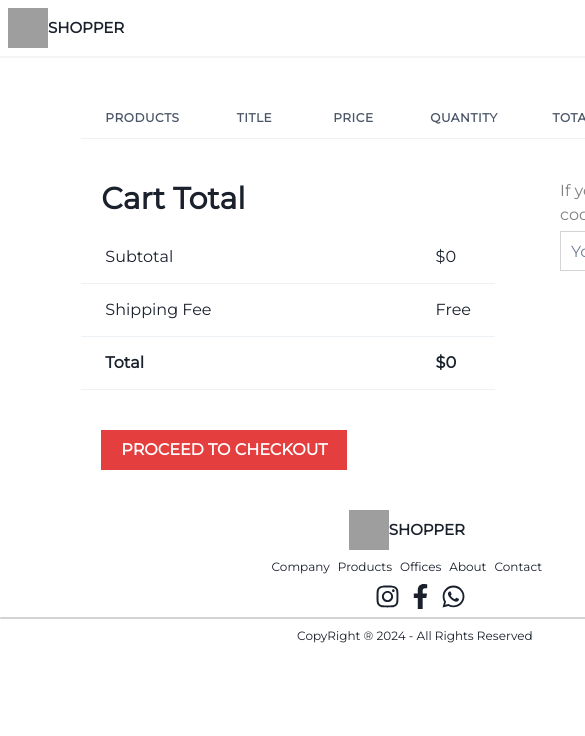
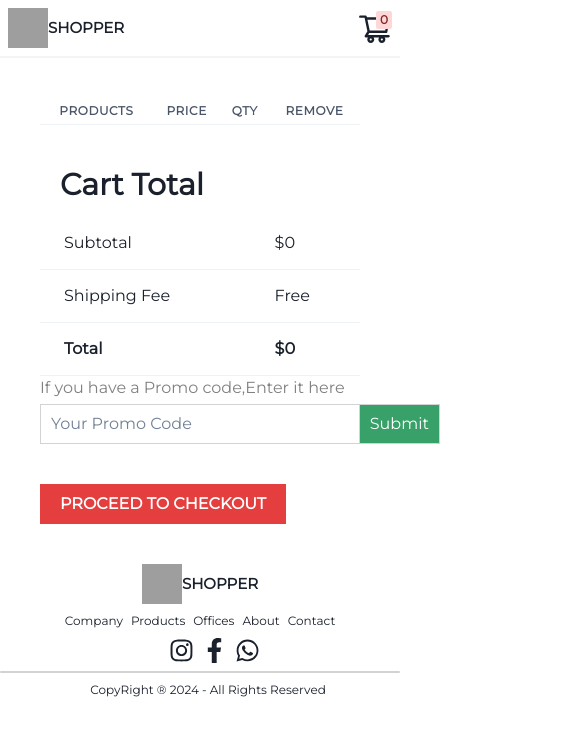
Before and after one commit to mahsannawaz1/React-Eccomerce, a React (Vite) app in the folder vite-project/: page /cart in a window 390 px wide. Shown: the top 736 px of the page, 585 px wide, since content can reach past the window. Built offline with nearby package versions, Linux system fonts and the light colour scheme; grey boxes are pictures that could not be loaded.

Commit message:
Make the table responsive on the Cart page

```diff
--- a/vite-project/src/components/NavBar.tsx
+++ b/vite-project/src/components/NavBar.tsx
@@ -15,7 +15,7 @@ import {
 } from "@chakra-ui/react";
 import logo from "../assets/images/logo.jpg";
 import { AiOutlineShoppingCart } from "react-icons/ai";
-import { NavLink } from "react-router-dom";
+import { Link, NavLink } from "react-router-dom";
 import { ChevronDownIcon } from "@chakra-ui/icons";
 import { useContext } from "react";
 import CartContext from "../assets/contexts/cartContext";
@@ -34,6 +34,7 @@ const NavBar = () => {
         lg: "0px",
       }}
     >
+      <Link to="/">
         <Flex alignItems="center">
           <Image
             src={logo}
@@ -54,7 +55,8 @@ const NavBar = () => {
             Shopper
           </Text>
         </Flex>
-      <Show above="md">
+      </Link>
+      <Show above="lg">
         <UnorderedList
           display="flex"
           alignItems={"center"}
@@ -100,7 +102,7 @@ const NavBar = () => {
         </UnorderedList>
       </Show>
       <Flex gap={8}>
-        <Show above="md">
+        <Show above="lg">
           <Button
             borderRadius={"35px"}
             background="white"
--- a/vite-project/src/pages/Cart.tsx
+++ b/vite-project/src/pages/Cart.tsx
@@ -15,6 +15,7 @@ import {
   Badge,
   Image,
   Link,
+  Show,
 } from "@chakra-ui/react";
 import { IoClose } from "react-icons/io5";
 
@@ -29,18 +30,26 @@ const Cart = () => {
         <Table variant="simple">
           <Thead>
             <Tr fontWeight="bold">
-              <Th fontWeight="bold">Products</Th>
-              <Th fontWeight="bold">Title</Th>
-              <Th fontWeight="bold" isNumeric>
-                Price
+              <Th fontWeight="bold" padding={{ base: "5px" }}>
+                <Text textAlign={"center"}>Products</Text>
               </Th>
-              <Th fontWeight="bold" isNumeric>
-                Quantity
+              <Show above="lg">
+                <Th fontWeight="bold" padding={{ base: "5px" }}>
+                  Title
                 </Th>
-              <Th fontWeight="bold" isNumeric>
-                Total
+              </Show>
+              <Th fontWeight="bold" padding={{ base: "5px" }} isNumeric>
+                <Text textAlign={"center"}>Price</Text>
               </Th>
-              <Th fontWeight="bold" isNumeric>
+              <Th fontWeight="bold" padding={{ base: "5px" }} isNumeric>
+                <Text textAlign={"center"}>Qty</Text>
+              </Th>
+              <Show above="md">
+                <Th fontWeight="bold" padding={{ base: "5px" }} isNumeric>
+                  <Text textAlign={"center"}>Total</Text>
+                </Th>
+              </Show>
+              <Th fontWeight="bold" padding={{ base: "5px" }} isNumeric>
                 <Text textAlign={"center"}>Remove</Text>
               </Th>
             </Tr>
@@ -48,23 +57,93 @@ const Cart = () => {
           <Tbody>
             {cart.cartItems.map(({ item, quantity }) => (
               <Tr key={item.id}>
-                <Td>
+                <Td padding={{ base: "5px" }}>
                   <Flex justifyContent={"center"}>
                     <Link as={ReactRouterLink} to={`/product/${item.id}`}>
                       <Image src={item.image} boxSize={10} />
                     </Link>
                   </Flex>
                 </Td>
-                <Td>
+                <Show above="lg">
+                  <Td
+                    padding={{ base: "5px" }}
+                    maxWidth={"200px"}
+                    whiteSpace={"nowrap"}
+                    isTruncated
+                  >
                     <Link as={ReactRouterLink} to={`/product/${item.id}`}>
                       {item.title}
                     </Link>
                   </Td>
+                </Show>
+                <Td isNumeric padding={{ base: "5px" }}>
+                  <Text textAlign={"center"}>${item.price.toFixed(2)}</Text>
+                </Td>
+                <Td textAlign={"end"} padding={{ base: "5px" }}>
+                  <Flex justifyContent={"Center"}>
+                    <Badge padding={{ base: "5px 10px", lg: "5px 15px" }}>
+                      {quantity}
+                    </Badge>
+                  </Flex>
+                </Td>
+                <Show above="md">
+                  <Td textAlign={"end"} padding={{ base: "5px" }}>
+                    <Text textAlign={"center"}>
+                      ${(4 * item.price).toFixed(2)}
+                    </Text>
+                  </Td>
+                </Show>
+                <Td isNumeric padding={{ base: "5px" }}>
+                  <Flex justifyContent={"center"}>
+                    <IoClose
+                      cursor={"pointer"}
+                      onClick={() =>
+                        dispatch({ type: "DELETE", cartItemId: item.id })
+                      }
+                    />
+                  </Flex>
+                </Td>
+              </Tr>
+            ))}
+          </Tbody>
+        </Table>
+      </TableContainer>
+
+      {/* <Show below={"md"}>
+        <Heading textAlign={"center"}>Products</Heading>
+        <TableContainer>
+          <Table variant="simple">
+            <Tr fontWeight="bold">
+              <Th fontWeight="bold" padding={"5px"}>
+                Products
+              </Th>
+              <Th fontWeight="bold" padding="5px" isNumeric>
+                <Text textAlign={"center"}>Price</Text>
+              </Th>
+              <Th fontWeight="bold" padding="5px" isNumeric>
+                <Text textAlign={"center"}>Qty</Text>
+              </Th>
+
+              <Th fontWeight="bold" padding="5px" isNumeric>
+                <Text textAlign={"center"}>Remove</Text>
+              </Th>
+            </Tr>
+            <Tbody>
+              {cart.cartItems.map(({ item, quantity }) => (
+                <Tr key={item.id}>
+                  <Td>
+                    <Flex justifyContent={"center"}>
+                      <Link as={ReactRouterLink} to={`/product/${item.id}`}>
+                        <Image src={item.image} boxSize={5} />
+                      </Link>
+                    </Flex>
+                  </Td>
+
                   <Td isNumeric>${item.price.toFixed(2)}</Td>
                   <Td textAlign={"end"}>
-                  <Badge padding="5px 15px">{quantity}</Badge>
+                    <Badge padding="5px 10px">{quantity}</Badge>
                   </Td>
-                <Td textAlign={"end"}>${(4 * item.price).toFixed(2)}</Td>
+
                   <Td isNumeric>
                     <Flex justifyContent={"center"}>
                       <IoClose
@@ -80,7 +159,14 @@ const Cart = () => {
             </Tbody>
           </Table>
         </TableContainer>
-      <Flex marginY={10}>
+      </Show> */}
+      <Flex
+        marginY={10}
+        flexDirection={{
+          base: "column",
+          lg: "row",
+        }}
+      >
         <Box>
           <Heading marginBottom={3} fontSize={30} marginLeft={5}>
             Cart Total
@@ -91,7 +177,7 @@ const Cart = () => {
               <Tbody>
                 <Tr>
                   <Td>Subtotal</Td>
-                  <Td paddingLeft={200}>
+                  <Td paddingLeft={{ base: 10, lg: 200 }}>
                     $
                     {cart.cartItems.reduce(
                       (acc, item) => acc + item.quantity * item.item.price,
@@ -101,13 +187,16 @@ const Cart = () => {
                 </Tr>
                 <Tr>
                   <Td>Shipping Fee </Td>
-                  <Td paddingLeft={200} textAlign={"end"}>
+                  <Td
+                    paddingLeft={{ base: 10, lg: 200 }}
+                    textAlign={{ lg: "end" }}
+                  >
                     Free{" "}
                   </Td>
                 </Tr>
                 <Tr fontWeight={"bold"}>
                   <Td>Total</Td>
-                  <Td paddingLeft={200}>
+                  <Td paddingLeft={{ base: 10, lg: 200 }}>
                     {" "}
                     $
                     {cart.cartItems.reduce(
@@ -120,7 +209,7 @@ const Cart = () => {
             </Table>
           </TableContainer>
         </Box>
-        <Box width="400px" marginLeft={"10%"}>
+        <Box width="400px" marginLeft={{ base: 0, lg: "10%" }}>
           <Text color={"gray"}>If you have a Promo code,Enter it here</Text>
           <Flex justifyContent="center" position={"relative"} marginTop={1}>
             <Input
@@ -129,7 +218,7 @@ const Cart = () => {
               outline={0}
               border={"1px solid lightgrey"}
               padding={"15px 10px"}
-              paddingRight="110.41px"
+              // paddingRight="110.41px"
               borderRadius={0}
             />
 
@@ -150,7 +239,7 @@ const Cart = () => {
           </Flex>
         </Box>
       </Flex>
-      <Flex marginY={6} marginLeft={5}>
+      <Flex marginY={6} marginLeft={{ base: 0, lg: 5 }}>
         <Button
           colorScheme="red"
           textTransform={"uppercase"}
```
Lines whose indentation alone changed are shown as unchanged.
